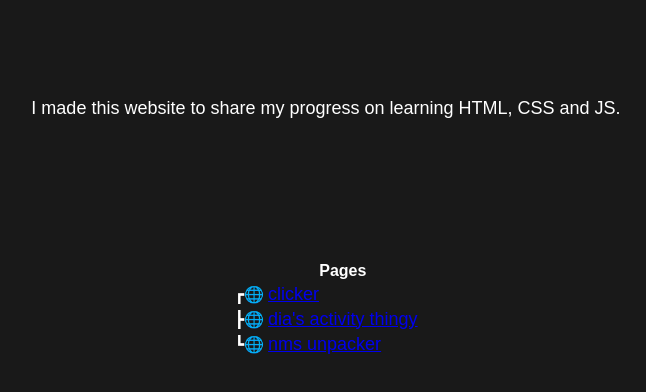
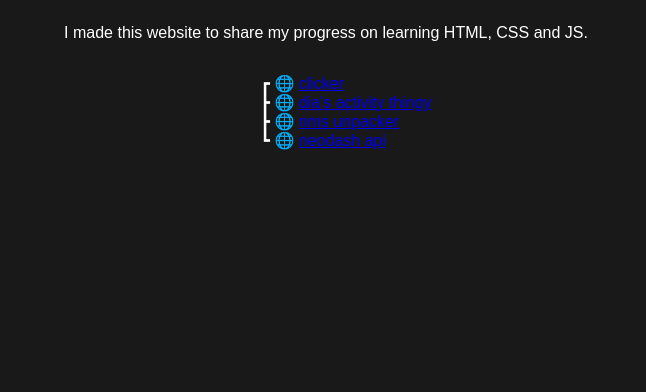
Before and after one commit to furryfoxo/furryfoxo.github.io, a plain HTML site: page index.html in a window 1280 px wide. Shown: the whole page, without its empty margins (314-960 px from the left). Drawn offline with Linux system fonts and the light colour scheme.

Commit message:
Edit index page and add Neodash API link

```diff
--- a/global.css
+++ b/global.css
@@ -5,11 +5,11 @@ html {
 }
 
 a, p, input, label {
-	font-size: 18px;
+	font-size: 1rem;
 }
 
 button {
-	font-size: 16px;
+	font-size: 1rem;
 	padding: 4px;
 	display: block;
 }
@@ -18,12 +18,15 @@ input {
 	padding: 5px;
 }
 
+ul {
+	list-style-type: none;
+}
 
 /* Tables */
 
 .activityTable {
 	border-collapse: collapse;
-	margin-bottom: 15px;
+	margin-bottom: 0.8rem;
 }
 
 .activityTable td, .activityTable th {
@@ -67,12 +70,7 @@ a:visited {
 /* Center an element */
 
 .centeredContainer {
-    height: 200px;
-    display: flex;
-    align-items: center;
-    justify-content: center;
+	display: flex;
+	align-items: center;
+	justify-content: center;
 }
-
-.centeredItem {
-    width: 10em;
-}
--- a/index.html
+++ b/index.html
@@ -1,31 +1,22 @@
 <!DOCTYPE html>
-<html>
+<html lang="en">
 <head>
+	<meta charset="UTF-8">
+	<meta name="viewport" content="width=device-width, initial-scale=1.0">
 	<link href="global.css" rel="stylesheet"/>
 	<title>foxxo's main page</title>
 </head>
-  <body >
+<body>
 	<div class="centeredContainer">
 		<p>I made this website to share my progress on learning HTML, CSS and JS.</p>
 	</div>
 	<div class="centeredContainer">
-      <table>
-        <th></th>
-        <th>Pages</th>
-        <tr>
-          <td>┏🌐</td>
-          <td><a href="clicker/main.html">clicker</a></td>
-        </tr>
-        <tr>
-          <td>┣🌐</td>
-          <td><a href="dia/main.html">dia's activity thingy</a></td>
-        </tr>
-        <tr>
-          <td>┗🌐</td>
-          <td><a href="nms-unpacker/main.html">nms unpacker</a></td>
-        </tr>
-      </table>
+		<ul>
+			<li>┏ 🌐 <a href="clicker/main.html">clicker</a></li>
+			<li>┣ 🌐 <a href="dia/main.html">dia's activity thingy</a></li>
+			<li>┣ 🌐 <a href="nms-unpacker/main.html">nms unpacker</a></li>
+			<li>┗ 🌐 <a href="neodashapi/main.html">neodash api</a></li>
+		</ul>
 	</div>
-
 </body>
 </html>
```
Lines whose indentation alone changed are shown as unchanged.
